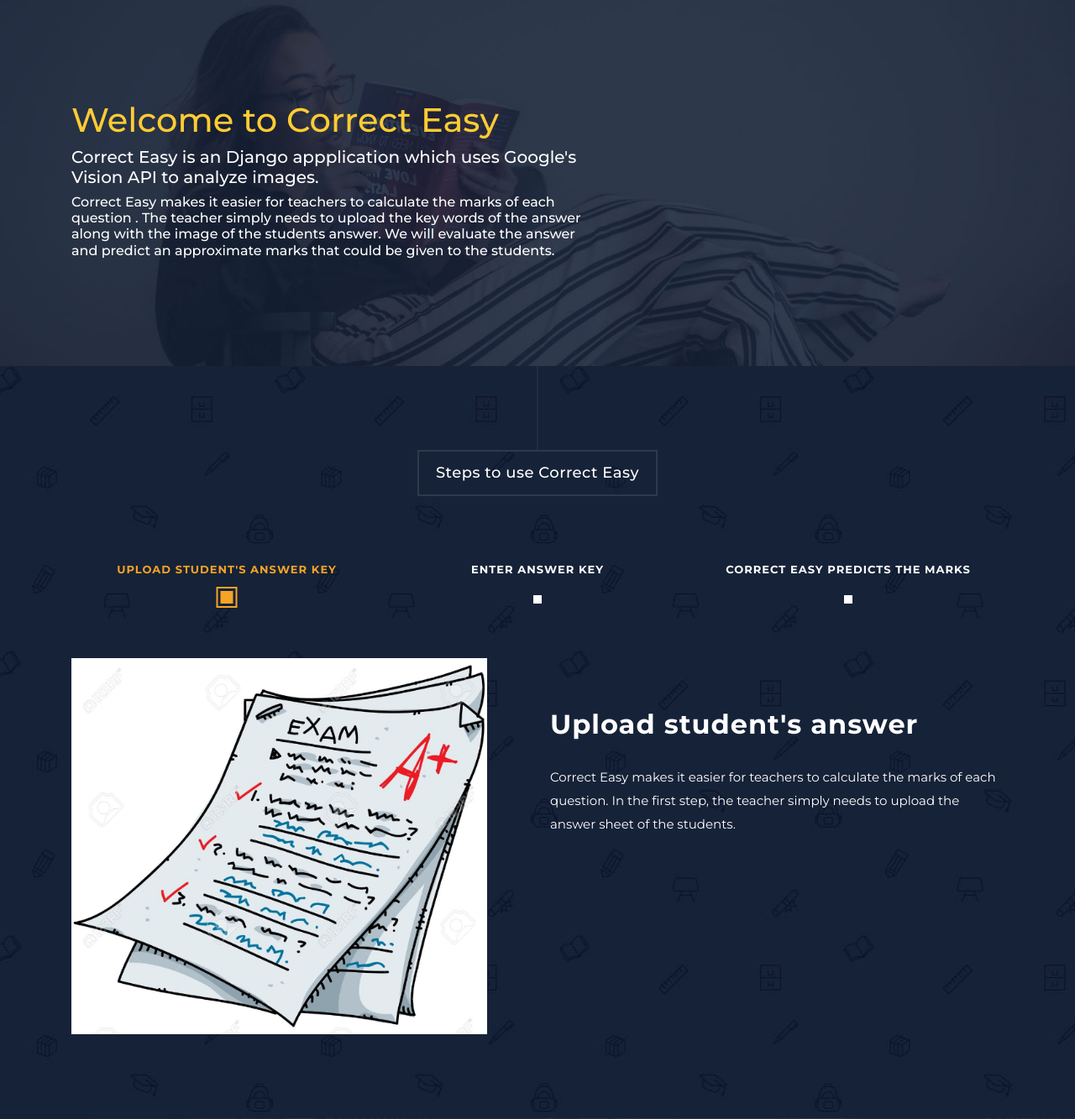
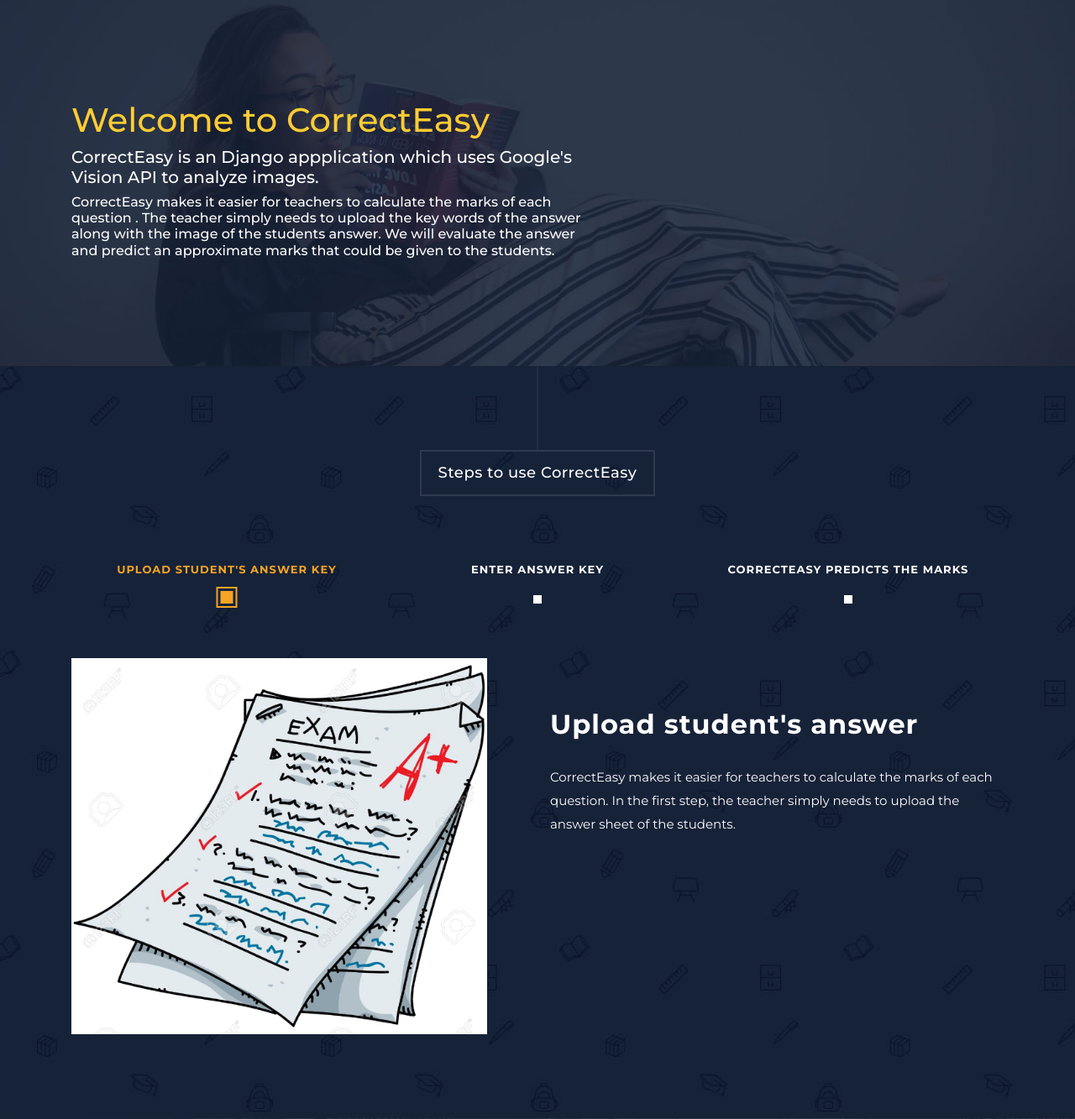
Before and after one commit to Sanjsarma/CorrectEasy, a Django app: template newapp/templates/home.html in a window 1280 px wide. Shown: the part 801-2134 px from the top of the page at 84% size. Run offline with Django 3.2, Linux system fonts and the light colour scheme; the template is opened without the code that fills it, so the values that code supplies are empty; parts of the project's set-up code (start-up, migrations or seed data) failed here and were passed over; some libraries are stand-ins or nearby versions.

Commit message:
New changes

```diff
--- a/newapp/templates/home.html
+++ b/newapp/templates/home.html
@@ -11,7 +11,7 @@
     <meta name="author" content="">
     <link href="https://fonts.googleapis.com/css?family=Montserrat:100,200,300,400,500,600,700,800,900" rel="stylesheet">
 
-    <title>Correct Easy</title>
+    <title>CorrectEasy</title>
 
     <!-- Bootstrap core CSS -->
     <link href="{% static 'vendor/bootstrap/css/bootstrap.min.css'%}" rel="stylesheet">
@@ -30,7 +30,7 @@
   <!--header-->
   <header class="main-header clearfix" role="header">
     <div class="logo">
-      <a href="#"><em>Correct</em> Easy</a>
+      <a href="#"><em>Correct</em>Easy</a>
     </div>
     <a href="#menu" class="menu-link"><i class="fa fa-bars"></i></a>
     <nav id="menu" class="main-nav" role="navigation">
@@ -60,7 +60,7 @@
 
       <div class="video-overlay header-text">
           <div class="caption">
-              <h6>Correct Easy Application!</h6>
+              <h6>CorrectEasy Application!</h6>
               <!--<h2><em>Your</em> Classroom</h2> -->
               <div class="main-button">
                   <a href="{%url 'newapp:index' %}">Start using!</a></div>
@@ -127,9 +127,9 @@
           <div class="continer centerIt">
             <div>
 
-              <h1 style="color:#FC3">Welcome to Correct Easy</h1>
-              <h5 style="color:white">Correct Easy is an Django appplication which uses Google's Vision API to analyze images.</h5>
-              <h6 style="color:white">Correct Easy makes it easier for teachers to calculate the marks of each question . The teacher simply needs to upload the key words of the answer along with the image of the students answer. We will evaluate the answer and predict an approximate marks that could be given to the students.</h6>
+              <h1 style="color:#FC3">Welcome to CorrectEasy</h1>
+              <h5 style="color:white">CorrectEasy is an Django appplication which uses Google's Vision API to analyze images.</h5>
+              <h6 style="color:white">CorrectEasy makes it easier for teachers to calculate the marks of each question . The teacher simply needs to upload the key words of the answer along with the image of the students answer. We will evaluate the answer and predict an approximate marks that could be given to the students.</h6>
             </div>
           </div>
         </div>
@@ -144,7 +144,7 @@
       <div class="row">
         <div class="col-md-12">
           <div class="section-heading">
-            <h2>Steps to use Correct Easy</h2>
+            <h2>Steps to use CorrectEasy</h2>
           </div>
         </div>
         <div class="col-md-12">
@@ -152,7 +152,7 @@
             <ul>
               <li><a href='#tabs-1'>Upload student's answer key</a></li>
               <li><a href='#tabs-2'>Enter answer key</a></li>
-              <li><a href='#tabs-3'>Correct Easy predicts the marks</a></li>
+              <li><a href='#tabs-3'>CorrectEasy predicts the marks</a></li>
             </ul>
             <section class='tabs-content'>
               <article id='tabs-1'>
@@ -162,7 +162,7 @@
                   </div>
                   <div class="col-md-6">
                     <h4>Upload student's answer</h4>
-                    <p>Correct Easy makes it easier for teachers to calculate the marks of each question. In the first step, the teacher simply needs to upload the answer sheet of the students.</p>
+                    <p>CorrectEasy makes it easier for teachers to calculate the marks of each question. In the first step, the teacher simply needs to upload the answer sheet of the students.</p>
                   </div>
                 </div>
               </article>
@@ -185,7 +185,7 @@
                   </div>
                   <div class="col-md-6">
                     <h4>Mark prediction</h4>
-                    <p>Correct Easy helps evaluate the answer and predict the approximate mark that can be given to the students. With the help of Google's Vision API, the handwritten texts can be quickly identified and helps get the results faster</p>
+                    <p>CorrectEasy helps evaluate the answer and predict the approximate mark that can be given to the students. With the help of Google's Vision API, the handwritten texts can be quickly identified and helps get the results faster</p>
                   </div>
                 </div>
               </article>
@@ -276,7 +276,7 @@
       <div class="row">
         <div class="col-md-12">
           <div class="section-heading">
-            <h2>Features available in Correct Easy</h2>
+            <h2>Features available in CorrectEasy</h2>
           </div>
         </div>
         <div class="owl-carousel owl-theme">
@@ -310,7 +310,7 @@
             <img src="{% static 'assets/images/handwritingrecognition.png'%}" alt="Use3" height="136">
             <div class="down-content">
               <h4>Handwriting Recognition</h4>
-              <p>Code Easy detects handwritten text. Optimized for dense areas of text in images that contain handwriting.Works with different languages and gives extremely fast and highly accurate results.</p>
+              <p>CorrectEasy detects handwritten text. Optimized for dense areas of text in images that contain handwriting.Works with different languages and gives extremely fast and highly accurate results.</p>
            <!--   <div class="author-image">
                 <img src="{% static 'assets/images/author-03.png'%}" alt="Author 3">
               </div>
@@ -547,7 +547,7 @@
     <div class="container">
       <div class="row">
         <div class="col-md-12">
-          <p><i class="fa fa-copyright"></i> Copyright 2020 Correct Easy  </p>
+          <p><i class="fa fa-copyright"></i> Copyright 2020 CorrectEasy  </p>
         </div>
       </div>
     </div>
--- a/newapp/templates/index.html
+++ b/newapp/templates/index.html
@@ -38,7 +38,7 @@
 <body style = "background-color: #172238;">
   <header class="main-header clearfix" role="header">
     <div class="logo">
-      <a href="#"><em>Correct</em> Easy</a>
+      <a href="#"><em>Correct</em>Easy</a>
     </div>
     <a href="#menu" class="menu-link"><i class="fa fa-bars"></i></a>
     <nav id="menu" class="main-nav" role="navigation">
--- a/newapp/templates/results.html
+++ b/newapp/templates/results.html
@@ -85,7 +85,7 @@
 
     <header class="main-header clearfix" role="header">
         <div class="logo">
-          <a href="{%url 'newapp:index' %}"><em>Correct</em> Easy</a>
+          <a href="{%url 'newapp:index' %}"><em>Correct</em>Easy</a>
         </div>
         <a href="#menu" class="menu-link"><i class="fa fa-bars"></i></a>
         <nav id="menu" class="main-nav" role="navigation">
--- a/newapp/views.py
+++ b/newapp/views.py
@@ -16,11 +16,7 @@
 
 def info(request):
     #vision api code which also saves data to db.
-<<<<<<< HEAD
-    os.environ["GOOGLE_APPLICATION_CREDENTIALS"]="C:/Users/USER/Documents/Projects/New_cis/CorrectEasy/key.json"
-=======
-    os.environ["GOOGLE_APPLICATION_CREDENTIALS"]="C:/Users/Ardra Mohan/Downloads/key.json"
->>>>>>> 95080855741d05013d519e45ea1dac6d257b670a
+    os.environ["GOOGLE_APPLICATION_CREDENTIALS"]="C:/malav/Downloads/key.json"
     client = vision.ImageAnnotatorClient()
     myfile = request.FILES["key"]
     fs = FileSystemStorage()
```
